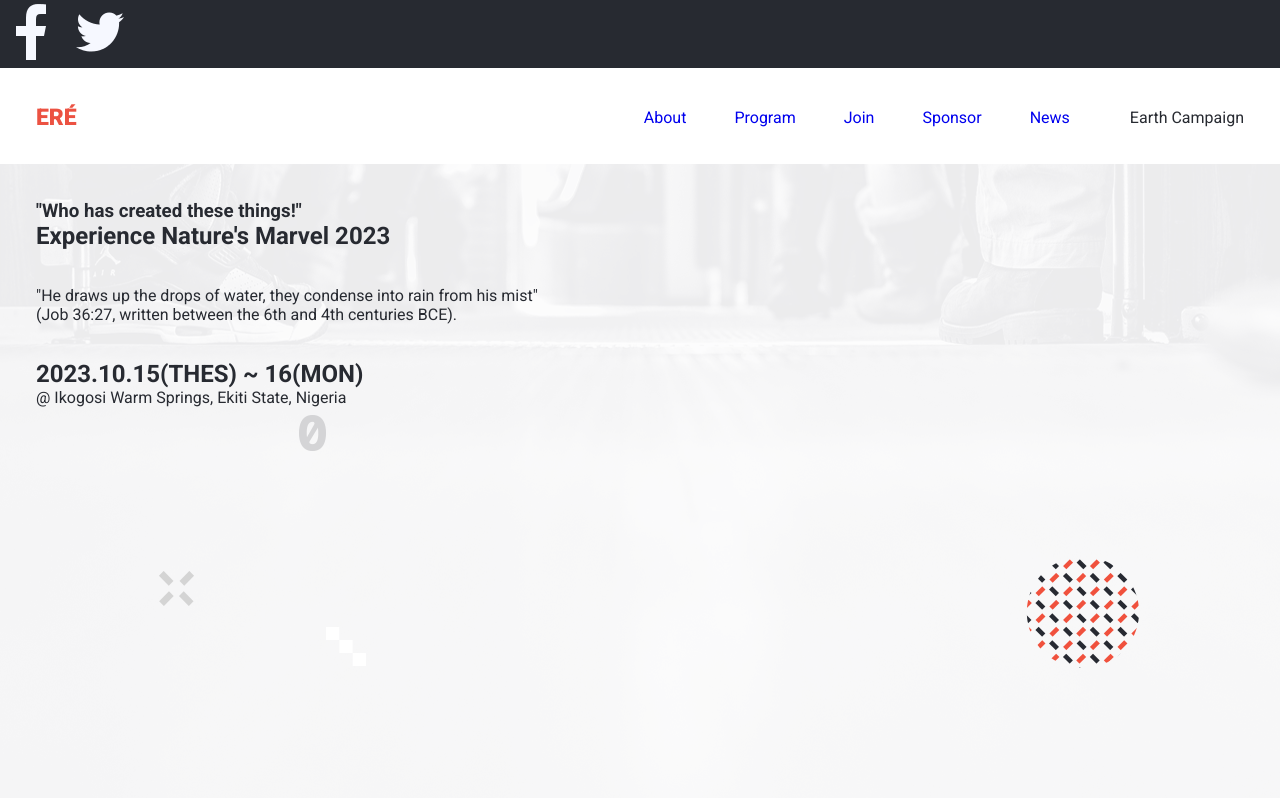
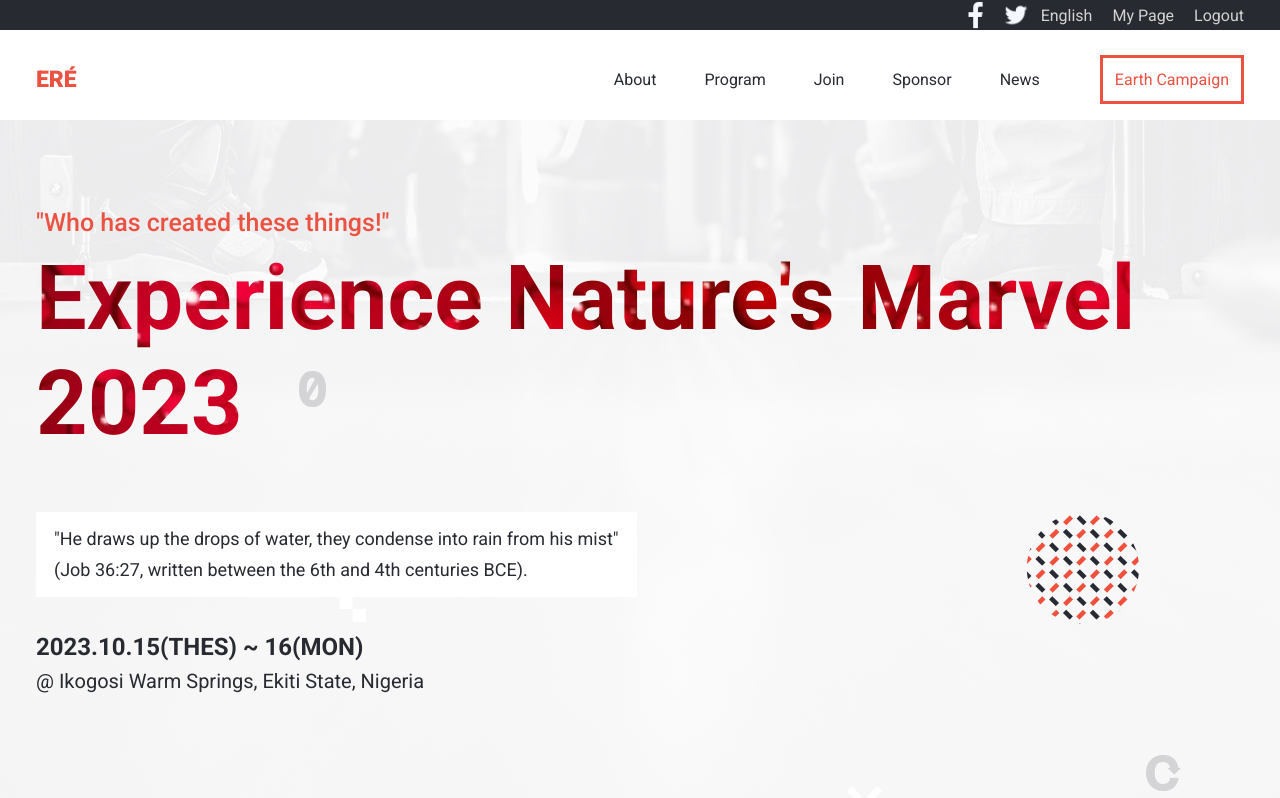
Before and after one commit to sagieramos/Capstone, a website: page index.html in a window 1280 px wide. Shown: the top 798 px of the page. Drawn offline with nearby package versions, Linux system fonts and the light colour scheme; a web font is replaced by a local one.

Commit message:
styling desktop index

```diff
--- a/css/common.css
+++ b/css/common.css
@@ -70,3 +70,18 @@ body {
   background-color: var(--c-red);
   margin: 5px auto auto auto;
 }
+
+.sm-txt {
+  font-size: 15px;
+  line-height: 1.7;
+}
+
+.mm-txt {
+  font-size: 20px;
+  line-height: 1.5;
+}
+
+.xm-txt {
+  font-size: 23px;
+  line-height: 1.5;
+}
--- a/css/desktopCom.css
+++ b/css/desktopCom.css
@@ -5,6 +5,83 @@
 
 .desktop-header {
   background-color: var(--c-black);
+  height: 30px;
+  padding: 5px 36px;
+  width: 100%;
+}
+
+.desktop-header img {
+  height: inherit;
+}
+
+.dh-container {
+  height: inherit;
+  padding-bottom: 10px;
+
+  display: flex;
+  flex-direction: row;
+  align-items: center;
+  justify-content: flex-end;
+  gap: 10px;
+  max-width: 1440px;
+  margin: 0 auto;
+}
+
+.dh-p {
+  display: flex;
+  flex-direction: row;
+  gap: 20px;
+
+}
+.dh-p a {
+  color: var(--c-gray);
+}
+
+.campaign {
+  width: 100%;
+  color: var(--c-red);
+}
+
+.campaign a {
+  padding: 12px;
+  border: 3px solid var(--c-red);
+  font-weight: 400;
+}
+
+.menu a {
+  color: var(--c-black);
+}
+
+.header-intro {
+  display: flex;
+  flex-direction: column;
+  align-items: flex-start;
+  gap: 5px;
+  margin-bottom: 20px;
+}
+
+.greetings {
+  color: var(--c-red);
+  font-size: 25px;
+  font-weight: 500;
+}
+
+.intro {
+  font-size: 60px;
+  font-weight: 900;
+  background-image: url(../assets/bg/text.png);
+  background-size: cover;
+  background-clip: border-box;
+  -webkit-text-fill-color: transparent;
+  -webkit-background-clip: text;
+  max-width: 1200px;
+}
+
+.para {
+  font-size: 18px;
+  padding: 12px 18px;
+  background-color: #fff;
+  line-height: 1.7;
 }
 
 .shadow {
@@ -12,7 +89,7 @@
   width: 100%;
   margin: 0 auto;
   padding: 36px;
-  height: 96px;
+  height: 90px;
 }
 
 .nav-header {
@@ -38,17 +115,20 @@
 }
 
 .bg {
-  height: 80vh;
+  height: 85vh;
   background-image: url(../assets/desktop-bg-img.png);
 }
 .fr-head {
-
+  display: flex;
+  align-items: flex-start;
+  justify-content: center;
   max-width: 1440px;
   margin: 0 auto;
   padding: 36px;
   display: flex;
   flex-direction: column;
   gap: 36px;
+  height: inherit;
 }
 
 .header-intro {
@@ -83,6 +163,7 @@
 }
 
 .title-desktop {
+
   width: 100%;
   display: flex;
   flex-direction: column;
@@ -101,6 +182,10 @@
   text-align: center;
 }
 
+.program-header {
+  color: var(--c-red);
+}
+
 .summit {
   display: none;
 }
@@ -108,6 +193,27 @@
 .summit-desk {
   color: #fff;
   margin: auto;
+}
+
+.speaker-details {
+  display: flex;
+  flex-direction: column;
+  gap: 20px;
+}
+
+.speaker {
+  display: flex;
+  flex-direction: column;
+  gap: 10px;
+}
+
+.speaker-title {
+  color: var(--c-red);
+  line-height: 1.5;
+}
+
+.speaker-paragraph {
+  line-height: 1.5;
 }
 
 .speaker-img {
@@ -126,6 +232,10 @@
   flex-direction: column;
   align-items: center;
   justify-content: center;
+}
+
+.features-hero {
+  padding: 36px;
 }
 
 .features {
@@ -155,12 +265,17 @@
 }
 
 .sponsors {
+  padding: 0;
   display: flex;
   flex-direction: row;
   align-items: center;
   max-width: 769px;
   gap: 24px;
   margin: 0 auto;
+}
+
+.sponsors {
+  font-size: large;
 }
 
 .footer-section {
--- a/index.html
+++ b/index.html
@@ -16,8 +16,15 @@
 <body>
     <header class="header">
         <div class="desktop-header">
-            <img src="./assets/social/facebook_f_64px.png" alt="">
-            <img src="./assets/social/twitter_64px.png" alt="">
+            <div class="dh-container">
+                <img src="./assets/social/facebook_f_64px.png" alt="">
+                <img src="./assets/social/twitter_64px.png" alt="">
+                <div class="dh-p">
+                    <a href="#">English</a>
+                    <a href="#">My Page</a>
+                    <a href="#">Logout</a>
+                </div>
+            </div>
         </div>
         <section class="main-header">
             <div class="shadow">
```
